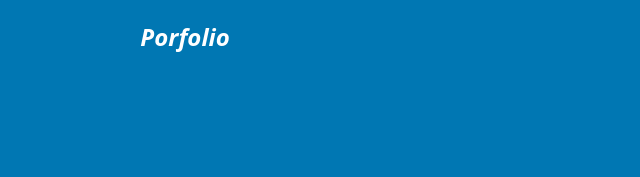
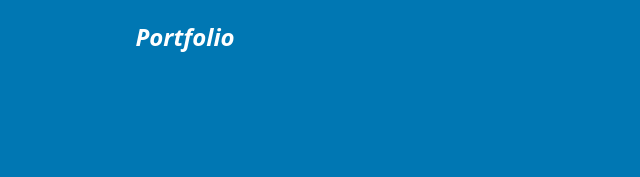
Before and after one commit to AlejoVE/AlejoVe.github.io, a plain HTML site: page index.html in a window 1280 px wide. Shown: the top 177 px of the page, 455-1095 px from the left. Drawn offline with Linux system fonts and the light colour scheme.

Commit message:
fix tittle

```diff
--- a/index.html
+++ b/index.html
@@ -5,11 +5,11 @@
     <meta name="viewport" content="width=device-width, initial-scale=1.0" />
     <link rel="stylesheet" href="styles.css" />
     <script type="module" src="./app/index.js"></script>
-    <title>Porfolio</title>
+    <title>Portfolio</title>
   </head>
   <body>
     <section class="main-container">
-      <h1>Porfolio</h1>
+      <h1>Portfolio</h1>
       <div class="flex-container">
         <div class="flex-item">
           <img
```
